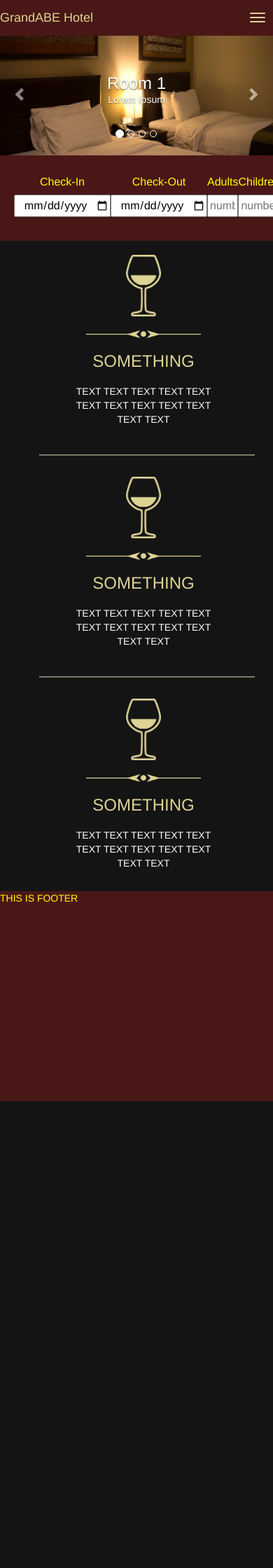
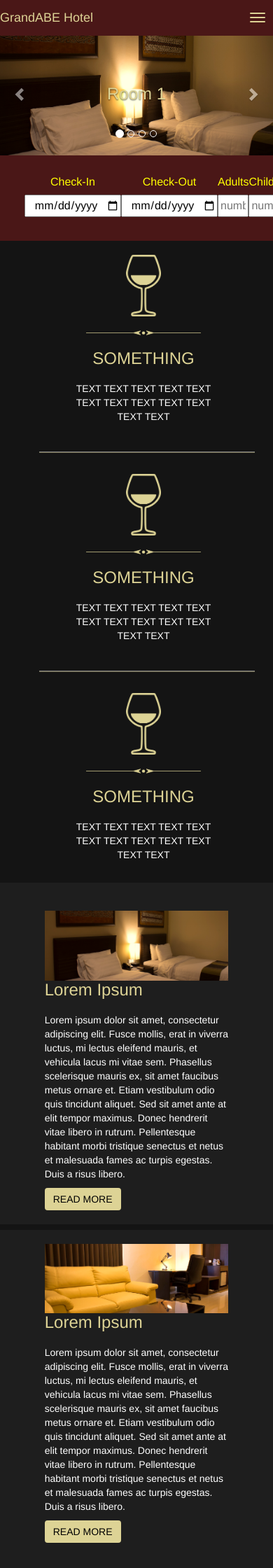
Before and after one commit to Apostolus/GrandABEHotel, a CodeIgniter app: page /database/ in a window 390 px wide; the page is wider, and only the part inside the window is pictured. Shown: the top 2240 px of that part at 70% size. Before the commit the page ends 1573 px from the top of that part, so only its background shows below. Run offline with CodeIgniter, Linux system fonts and the light colour scheme; some libraries are stand-ins or nearby versions.

Commit message:
Update
room details link + reserve div + footer

TODO:
navbar blom sama
bootstrap onclick css
booking short form blom responsive
footer socmed icon blom

```diff
--- a/application/views/pages/Home.php
+++ b/application/views/pages/Home.php
@@ -1,5 +1,6 @@
 <div class="container-fluid">
   <br>
+  <!-- CAROUSEL -->
   <div id="imgCarousel" class="carousel slide" data-ride="carousel">
     <!--Indicator-->
     <ol class="carousel-indicators">
@@ -16,7 +17,8 @@
         <img src="assets/img/home1.jpg" alt="Room 1" width="100%">
         <div class="carousel-caption">
           <h3>Room 1</h3>
-          <p>Lorem Ipsum</p>
+          <img src="assets/img/line.svg" width="50%" style="margin:2vw" class="hidden-xs">
+          <p class="hidden-xs">Lorem Ipsum </p>
         </div>
       </div>
 
@@ -24,7 +26,8 @@
         <img src="assets/img/home2.jpg" alt="Room 2" width="100%">
         <div class="carousel-caption">
           <h3>Room 2</h3>
-          <p>Ipsum Lorem</p>
+          <img src="assets/img/line.svg" width="50%" style="margin:2vw" class="hidden-xs">
+          <p class="hidden-xs">Ipsum Lorem</p>
         </div>
       </div>
 
@@ -32,7 +35,8 @@
         <img src="assets/img/home3.jpg" alt="Room 3" width="100%">
         <div class="carousel-caption">
           <h3>Room 3</h3>
-          <p>Whatnot</p>
+          <img src="assets/img/line.svg" width="50%" style="margin:2vw" class="hidden-xs">
+          <p class="hidden-xs">Whatnot</p>
         </div>
       </div>
 
@@ -40,7 +44,8 @@
         <img src="assets/img/home4.jpg" alt="Room 4" width="100%">
         <div class="carousel-caption">
           <h3>Room 4</h3>
-          <p>HEEEEY</p>
+          <img src="assets/img/line.svg" width="50%" style="margin:2vw" class="hidden-xs">
+          <p class="hidden-xs">HEEEEY</p>
         </div>
       </div>
 
@@ -57,8 +62,11 @@
     </a>
   </div>
 
+  <!-- BOOKING -->
   <div class="bookingDiv">
+    <div class="row">
     <center>
+      <div class="col-xs-12">
     <form>
       <table style="width:60%; color:yellow;">
         <tr>
@@ -78,16 +86,19 @@
         </tr>
       </table>
     </form>
+    </div>
     </center>
+    </div>
   </div>
 
-  <div class="facilitiesDiv container-fluid">
+  <!-- FACILITIES DESC -->
+  <div class="facilitiesDiv">
     <center>
       <div class="row" style="width:75%">
         <a href="#">
         <div class="col-xs-12 col-md-4">
           <div class="col-xs-12 facilityDesc"><img src="assets/img/placeholderIcon.png" width="50vh"></div>
-          <div class="col-xs-12 facilityDesc"><img src="assets/img/line.png" width="75%"></div>
+          <div class="col-xs-12 facilityDesc"><img src="assets/img/line.svg" width="75%"></div>
           <div class="col-xs-12 facilityDesc"><h3 style="color:#ddd395;">SOMETHING</h3></div>
           <div class="col-xs-12 facilityDesc"><p style="color:white;">TEXT TEXT TEXT TEXT TEXT TEXT TEXT TEXT TEXT TEXT TEXT TEXT</p></div>
         </div>
@@ -97,7 +108,7 @@
         <a href="#">
         <div class="col-xs-12 col-md-4">
           <div class="col-xs-12 facilityDesc"><img src="assets/img/placeholderIcon.png" width="50vh"></div>
-          <div class="col-xs-12 facilityDesc"><img src="assets/img/line.png" width="75%"></div>
+          <div class="col-xs-12 facilityDesc"><img src="assets/img/line.svg" width="75%"></div>
           <div class="col-xs-12 facilityDesc"><h3 style="color:#ddd395;">SOMETHING</h3></div>
           <div class="col-xs-12 facilityDesc"><p style="color:white;">TEXT TEXT TEXT TEXT TEXT TEXT TEXT TEXT TEXT TEXT TEXT TEXT</p></div>
         </div>
@@ -107,8 +118,8 @@
         <a href="#">
         <div class="col-xs-12 col-md-4">
           <div class="col-xs-12 facilityDesc"><img src="assets/img/placeholderIcon.png" width="50vh"></div>
-          <div class="col-xs-12 facilityDesc"><img src="assets/img/line.png" width="75%"></div>
-          <div class="col-xs-12 facilityDesc"><H3 style="color:#ddd395;">SOMETHING</H3></div>
+          <div class="col-xs-12 facilityDesc"><img src="assets/img/line.svg" width="75%"></div>
+          <div class="col-xs-12 facilityDesc"><h3 style="color:#ddd395;">SOMETHING</H3></div>
           <div class="col-xs-12 facilityDesc"><p style="color:white;">TEXT TEXT TEXT TEXT TEXT TEXT TEXT TEXT TEXT TEXT TEXT TEXT</p></div>
         </div>
         </a>
@@ -116,7 +127,8 @@
     </center>
   </div>
 
-  <div class="roomImages container-fluid hidden-xs hidden-sm">
+  <!-- ROOM IMAGES -->
+  <div class="roomImages hidden-xs hidden-sm">
     <div class="row">
       <div class="col-md-6 roomImgDiv"><img class="roomImg" src="assets/img/home1.jpg"></div>
       <div class="col-md-6 roomImgDiv"><img class="roomImg" src="assets/img/home2.jpg"></div>
@@ -125,4 +137,68 @@
       <div class="col-md-6 roomImgDiv"><img class="roomImg" src="assets/img/home4.jpg"></div>
     </div>
   </div>
+
+  <!-- DESCRIPTIONS -->
+  <div class="roomDetails" style="color: #ddd395;">
+    <br>
+    <br>
+    <center>
+    <div class="row" style="width:75%">
+      <div class="col-md-4"><img src="assets/img/home1.jpg" width="100%"></div>
+      <div class="col-md-8" style="text-align:left">
+        <h3>Lorem Ipsum</h3><br>
+        <p style="color:white;">Lorem ipsum dolor sit amet, consectetur adipiscing elit.
+          Fusce mollis, erat in viverra luctus, mi lectus eleifend mauris, et vehicula lacus mi vitae sem.
+          Phasellus scelerisque mauris ex, sit amet faucibus metus ornare et. Etiam vestibulum odio quis tincidunt aliquet.
+          Sed sit amet ante at elit tempor maximus. Donec hendrerit vitae libero in rutrum.
+          Pellentesque habitant morbi tristique senectus et netus et malesuada fames ac turpis egestas. Duis a risus libero.</p>
+        <button type="button" class="btn btn-primary btn-md">READ MORE</button>
+      </div>
+    </div>
+
+    <!-- DIVIDER -->
+    <br>
+    <div class="row">
+      <div class="col-xs-12" style="background-color:#141414; height:2vw"></div>
+    </div>
+    <br>
+
+    <div class="row" style="width:75%">
+      <div class="col-md-4"><img src="assets/img/home2.jpg" width="100%"></div>
+      <div class="col-md-8" style="text-align:left">
+        <h3>Lorem Ipsum</h3><br>
+        <p style="color:white;">Lorem ipsum dolor sit amet, consectetur adipiscing elit.
+          Fusce mollis, erat in viverra luctus, mi lectus eleifend mauris, et vehicula lacus mi vitae sem.
+          Phasellus scelerisque mauris ex, sit amet faucibus metus ornare et. Etiam vestibulum odio quis tincidunt aliquet.
+          Sed sit amet ante at elit tempor maximus. Donec hendrerit vitae libero in rutrum.
+          Pellentesque habitant morbi tristique senectus et netus et malesuada fames ac turpis egestas. Duis a risus libero.</p>
+        <button type="button" class="btn btn-primary btn-md">READ MORE</button>
+      </div>
+    </div>
+    </center>
+    <br>
+    <br>
+  </div>
+
+  <!-- RESERVE BUTTON DIV -->
+  <div class="reserve">
+    <center>
+      <div class="row">
+        <div class="col-xs-12" style="color:#ddd395"><h2>Reserve Your Luxury Suite Now</h2></div>
+      </div>
+      <br>
+      <br>
+      <br>
+      <div class="row">
+        <div class="col-xs-12"><img src="assets/img/line.svg" width="50%"></div>
+      </div>
+      <br>
+      <br>
+      <br>
+      <div class="row">
+        <div class="col-xs-12"><button type="button" class="btn btn-primary btn-md">ONLINE RESERVATION</button></div>
+       </div>
+    </center>
+  </div>
+
 </div>
--- a/application/views/templates/Footer.php
+++ b/application/views/templates/Footer.php
@@ -2,6 +2,23 @@
 </body>
 
 <footer>
-	THIS IS FOOTER
+	<center>
+	<div class="foot row" style="width:80%">
+		<div class="col-xs-12 col-md-4"><img src="assets/img/logo.jpg" width='36%'></div> <!--GANTI LOGONYA!!!!!!! -->
+		<div class="col-xs-6 col-md-4" style="text-align:left">
+			<h3 style="color: #ddd395">Contact Us</h3>
+			<br>
+			<h5>Telephone    08XXXXXXXXX </h5>
+			<h5>FAX     09XXXXXXX </h5>
+			<h5>Email    aaa@aaa.com </h5>
+			<h5>Website    aaa.com </h5>
+		</div>
+		<div class="col-xs-6 col-md-4" style="text-align:left">
+			<h3 style="color: #ddd395">Keep in Touch</h3>
+			<br>
+			<h5> ICONS HERE</h5>
+		</div>
+	</div>
+	</center>
 </footer>
 </html>
--- a/assets/css/style.css
+++ b/assets/css/style.css
@@ -1,6 +1,3 @@
-/*body{
-
-}*/
 .container-fluid{
 	padding: 0;
 }
@@ -56,6 +53,7 @@ ul.nav a:hover {
 	top: 50%;
 	transform: translateY(-50%);
 	bottom: initial;
+	color: #ddd395;
 }
 .bookingDiv{
 	width: 100%;
@@ -81,6 +79,21 @@ ul.nav a:hover {
 	width: 99.9%;
 }
 
+.roomDetails{
+	background-color: #1e1e1e;
+}
+
+.reserve{
+	display: flex;
+  	flex-direction: column;
+  	justify-content: center;
+	min-height: 100%;
+	width: 100%;
+	height: auto;
+	background:url('../img/home4Dark.jpg');
+	background-size: cover;
+}
+
 td{
 	text-align: center;
 }
@@ -94,9 +107,12 @@ input{
 
 footer{
 	width: 100%;
-	height: 300px;		/*CHANGE*/
 	background-color: #4A1717;
-	color: yellow;		/*CHANGE*/
+	padding: 30px;
+}
+
+.foot .col-xs-6 h5{
+	color: white;
 }
 
 h3{
@@ -107,3 +123,14 @@ hr{
 	background-color: #ddd395;
 	opacity: 0.5;
 }
+
+.btn-primary{
+	background: #ddd395;
+	border: none;
+	color: black;
+}
+
+.btn-primary:hover{
+	background: #C2B776;
+	color: black;
+}
```
Also changed, not shown: assets/img/home4Dark.jpg (added), assets/img/line.svg (added).
